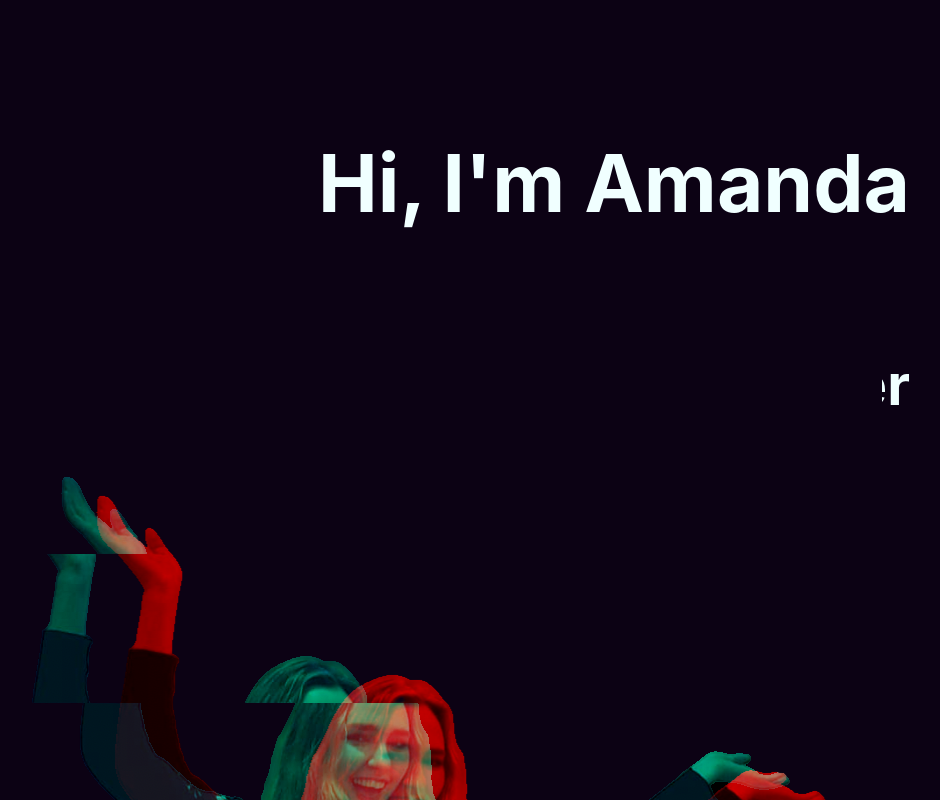
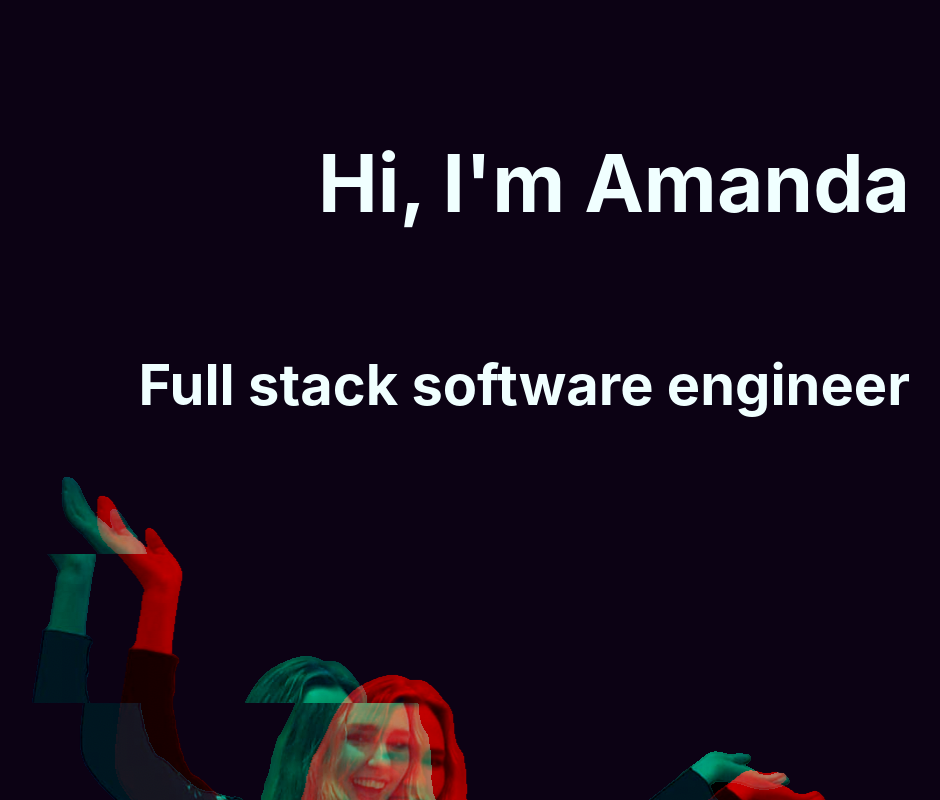
Before and after one commit to AmandaRichards/portfolio, a React (Create React App) app in the folder portfolio/: page / in a window 1280 px wide. Shown: the top 800 px of the page, without its empty margins (50-990 px from the left). Built offline with nearby package versions, Linux system fonts and the light colour scheme.

Commit message:
z index sorted

```diff
--- a/portfolio/src/components/header/index.js
+++ b/portfolio/src/components/header/index.js
@@ -4,7 +4,7 @@ import '../../styles/header.css'
 export const Header = () => {
   return (
       <div className='header'>
-    <h1>Hi, I'm Amanda</h1>
+    <h1>Hi,  I'm Amanda</h1>
     <br>
 
     </br>
--- a/portfolio/src/styles/header.css
+++ b/portfolio/src/styles/header.css
@@ -26,5 +26,6 @@
 
 .header h2 {
   font-size: 7vh;
+  z-index: 1;
 }
 /*# sourceMappingURL=header.css.map */
--- a/portfolio/src/styles/header.scss
+++ b/portfolio/src/styles/header.scss
@@ -18,5 +18,6 @@
 
     h2{
         font-size: 7vh;
+        z-index: 1;
     }
 }
--- a/portfolio/src/styles/portrait.css
+++ b/portfolio/src/styles/portrait.css
@@ -3,5 +3,6 @@
   max-width: auto;
   background-color: #0c0214;
   position: relative;
+  z-index: 0;
 }
 /*# sourceMappingURL=portrait.css.map */
--- a/portfolio/src/styles/portrait.scss
+++ b/portfolio/src/styles/portrait.scss
@@ -5,5 +5,6 @@
     max-width: auto;
     background-color: $blackcolour;
     position: relative;
+    z-index: 0;
 
 }
```
Also changed, not shown: 2 other files (tests, documents, lock files or other folders).
